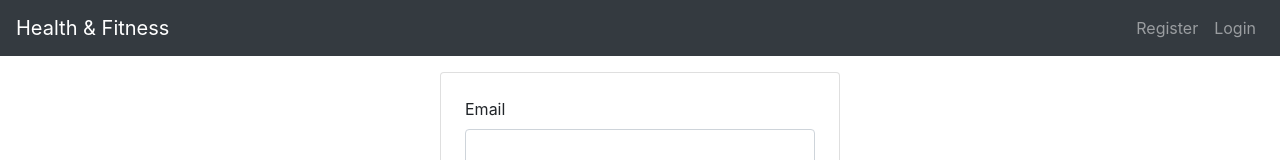
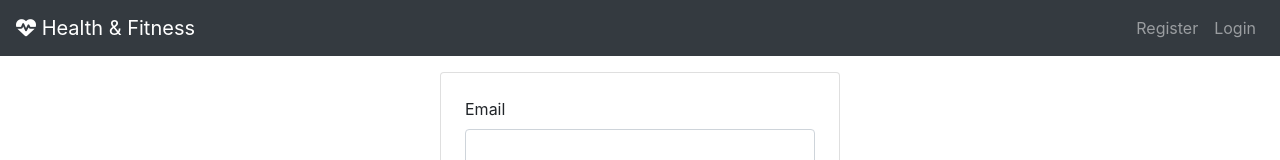
Before and after one commit to dineshkokkirala/hackerearth_hackccelerate_2020, a React (Create React App) app in the folder client/: page /login in a window 1280 px wide. Shown: the top 160 px of the page. Built offline with nearby package versions, Linux system fonts and the light colour scheme; a web font is replaced by a local one.

Commit message:
Logo added

```diff
--- a/client/src/components/Navbar.js
+++ b/client/src/components/Navbar.js
@@ -42,7 +42,7 @@ const Navbar = () => {
     return (
         <div>
             <nav className="navbar navbar-expand-lg navbar-dark bg-dark">
-            <Link className="navbar-brand" to="/">Health & Fitness</Link>
+            <Link className="navbar-brand" to="/"><i className="fas fa-heartbeat"></i> Health & Fitness</Link>
             <button className="navbar-toggler" type="button" data-toggle="collapse" data-target="#navbarToggler" aria-controls="navbarToggler" aria-expanded="false" aria-label="Toggle navigation">
                 <span className="navbar-toggler-icon"></span>
             </button>
```
